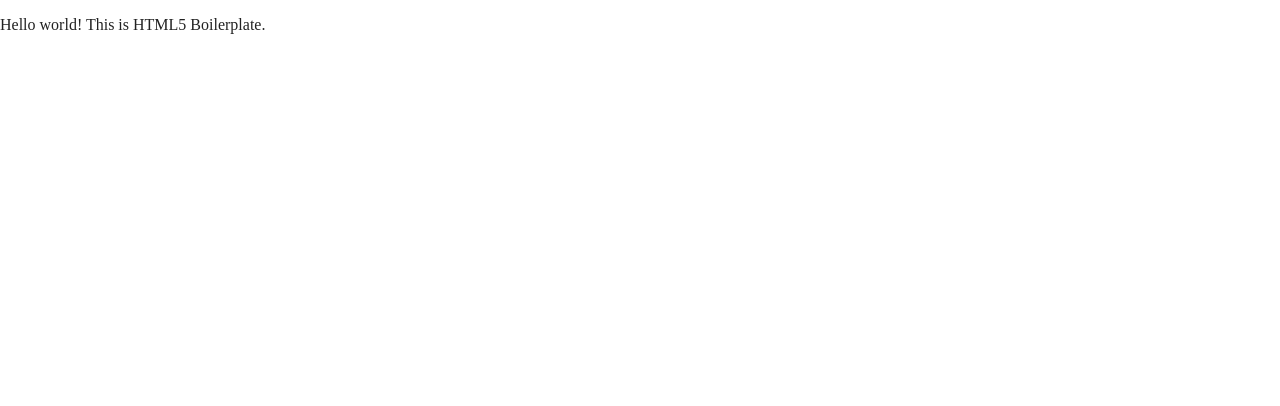
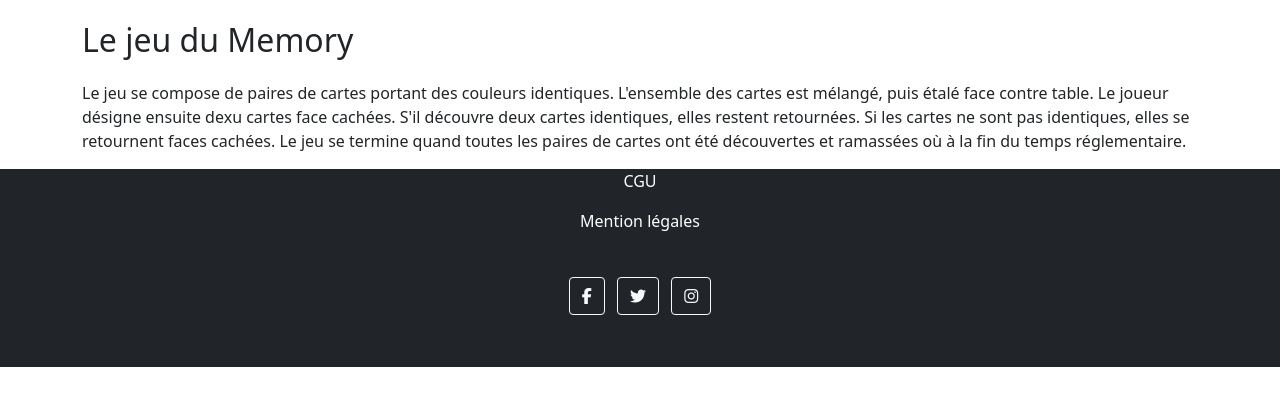
Before and after one commit to AlexisFioreCode/Jeumemo, a website built with Parcel: page index.html in a window 1280 px wide. Built offline with nearby package versions, Linux system fonts and the light colour scheme.

Commit message:
header and footer

```diff
--- a/index.html
+++ b/index.html
@@ -15,17 +15,74 @@
   <link rel="manifest" href="site.webmanifest">
   <link rel="apple-touch-icon" href="icon.png">
   <!-- Place favicon.ico in the root directory -->
-
+  <link href="https://cdn.jsdelivr.net/npm/bootstrap@5.0.0-beta3/dist/css/bootstrap.min.css" rel="stylesheet" integrity="sha384-eOJMYsd53ii+scO/bJGFsiCZc+5NDVN2yr8+0RDqr0Ql0h+rP48ckxlpbzKgwra6" crossorigin="anonymous">
   <link rel="stylesheet" href="css/normalize.css">
   <link rel="stylesheet" href="css/main.css">
 
   <meta name="theme-color" content="#fafafa">
 </head>
 
+  <main>
+    <section class="container">
+      <div></div>
+    </section>
+  </main>
 <body>
+  <header>
+    <div class="container">
+      <h1>Le jeu du Memory </h1>
+      <p>Le jeu se compose de paires de cartes portant des couleurs identiques. L'ensemble des cartes est mélangé, puis étalé face contre table.
+         Le joueur désigne ensuite dexu cartes face cachées. S'il découvre deux cartes identiques,
+          elles restent retournées. Si les cartes ne sont pas identiques,
+          elles se retournent faces cachées.
+        Le jeu se termine quand toutes les paires de cartes ont été découvertes et ramassées où à la fin du temps réglementaire. </p>
+    </div>
+  </header>
 
-  <!-- Add your site or application content here -->
-  <p>Hello world! This is HTML5 Boilerplate.</p>
+
+
+
+
+
+
+
+
+
+
+
+
+
+
+  <footer class="bg-dark text-center text-white">
+    <div>
+      <p>CGU</p>
+      <p>Mention légales</p>
+    </div>
+    <!-- Grid container -->
+    <div class="container p-4">
+      <!-- Section: Social media -->
+      <section class="mb-4">
+        <!-- Facebook -->
+        <a class="btn btn-outline-light btn-floating m-1" href="#!" role="button"
+          ><i class="fab fa-facebook-f"></i
+        ></a>
+
+        <!-- Twitter -->
+        <a class="btn btn-outline-light btn-floating m-1" href="#!" role="button"
+          ><i class="fab fa-twitter"></i
+        ></a>
+        <!-- Instagram -->
+        <a class="btn btn-outline-light btn-floating m-1" href="#!" role="button"
+          ><i class="fab fa-instagram"></i
+        ></a>
+      </section>
+      <!-- Section: Social media -->
+
+  </footer>
+
+  <script src="https://kit.fontawesome.com/6dd1f33a58.js" crossorigin="anonymous"></script>
+  <script src="https://cdn.jsdelivr.net/npm/@popperjs/core@2.9.1/dist/umd/popper.min.js" integrity="sha384-SR1sx49pcuLnqZUnnPwx6FCym0wLsk5JZuNx2bPPENzswTNFaQU1RDvt3wT4gWFG" crossorigin="anonymous"></script>
+  <script src="https://cdn.jsdelivr.net/npm/bootstrap@5.0.0-beta3/dist/js/bootstrap.min.js" integrity="sha384-j0CNLUeiqtyaRmlzUHCPZ+Gy5fQu0dQ6eZ/xAww941Ai1SxSY+0EQqNXNE6DZiVc" crossorigin="anonymous"></script>
   <script src="js/vendor/modernizr-3.11.2.min.js"></script>
   <script src="js/plugins.js"></script>
   <script src="js/main.js"></script>
```
